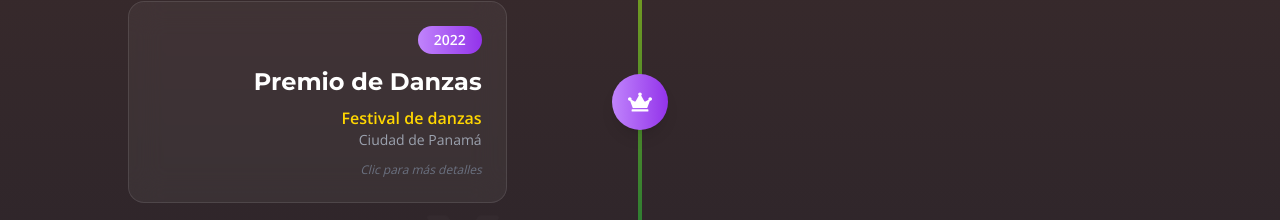
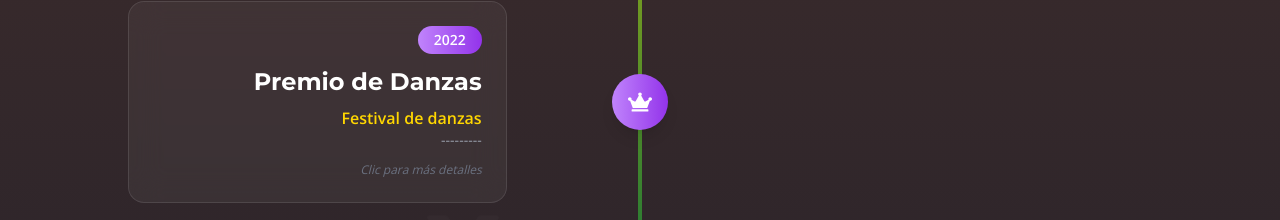
Before and after one commit to IsAndresL/NewWebIbsen, a React (Vite) app: page / in a window 1280 px wide. Shown: the part 3212-3432 px from the top of the page. Built offline with nearby package versions, Linux system fonts and the light colour scheme.

Commit message:
NEW VERSION (requisito DIAN RTE)

```diff
--- a/src/components/Awards.jsx
+++ b/src/components/Awards.jsx
@@ -28,7 +28,7 @@ const Awards = () => {
       year: 2022,
       title: "Premio de Danzas",
       event: "Festival de danzas",
-      location: "Ciudad de Panamá",
+      location: "---------",
       icon: <FaCrown />,
       color: "from-purple-400 to-purple-600",
       description: "----------------------."
--- a/src/components/Events.jsx
+++ b/src/components/Events.jsx
@@ -8,30 +8,30 @@ const Events = () => {
   const events = [
     {
       id: 1,
-      title: "Gran Parada de Tradición",
-      date: "20 Febrero, 2026",
-      isoDate: "20260220T140000",
-      location: "Santa Marta, Magdalena",
+      title: "Carnaval de Barranquilla",
+      date: "23 Enero, 2026",
+      isoDate: "20260123T140000",
+      location: "Barranquilla, Colombia",
       image: eventImage1,
-      description: "Acompaña a ASOCURID en la tradicional Gran Parada folclórica."
+      description: "Acompaña a ASOCURID en la busca de su tercer congo de oro."
     },
     {
       id: 2,
-      title: "Festival del Banano",
+      title: "------------",
       date: "15 Marzo, 2026",
       isoDate: "20260315T090000",
       location: "Riofrío, Zona Bananera",
       image: eventImage2,
-      description: "Celebración cultural en el corazón de la zona bananera."
+      description: "------------"
     },
     {
       id: 3,
-      title: "Clausura Cultural 2026",
+      title: "------------",
       date: "10 Diciembre, 2026",
       isoDate: "20261210T180000",
       location: "Teatro Cajamag",
       image: eventImage3,
-      description: "Gala de cierre de actividades anuales de ASOCURID."
+      description: "------------"
     }
   ];
 
--- a/src/components/Footer.jsx
+++ b/src/components/Footer.jsx
@@ -18,7 +18,9 @@ const Footer = () => {
               <span className="text-gray-500">|</span>
               <a href="#transparency" className="text-gray-300 hover:text-primary transition-colors">Transparencia</a>
             </div>
-            <p className="text-gray-400 text-xs mt-2">Desarrollado por Ing. Andres Luna</p>
+            <p className="text-gray-400 text-xs mt-4">
+              Desarrollado por <a href="https://wa.me/573128919009" target="_blank" rel="noopener noreferrer" className="text-white hover:text-primary font-semibold transition-colors">Ing. Andres Luna</a>
+            </p>
           </div>
 
           <div className="flex flex-col md:items-end gap-4">
```
Also changed, not shown: src/assets/img/events/event_1.jpg.
